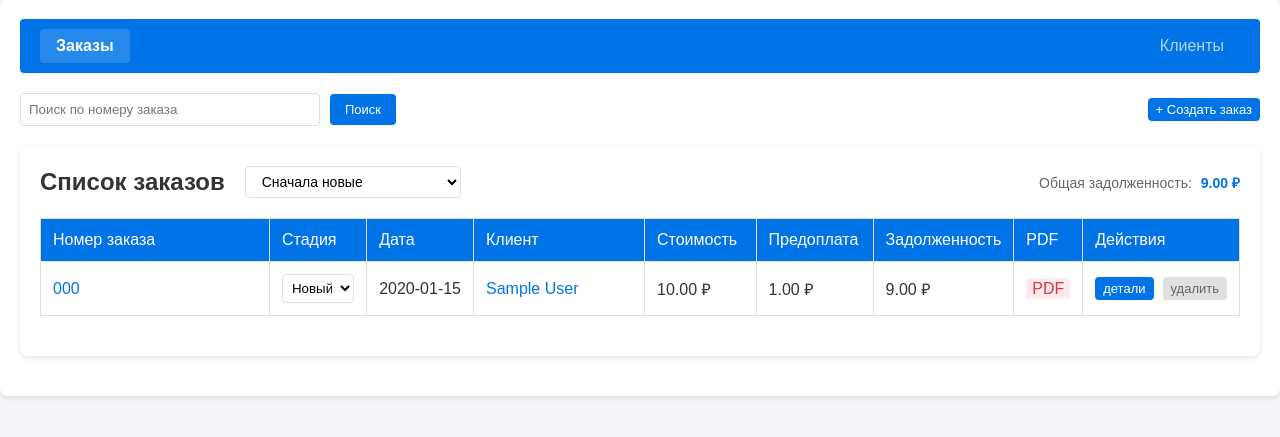
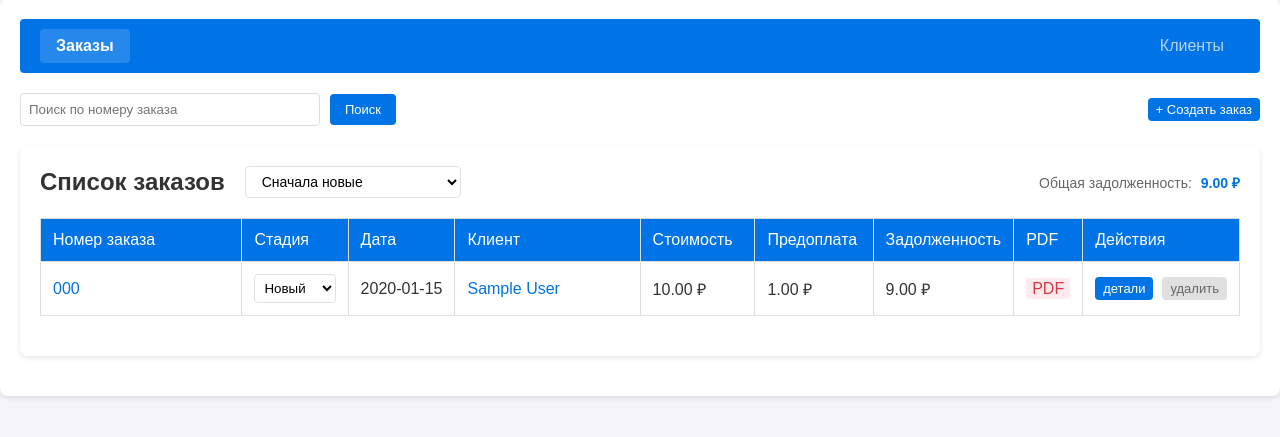
Before and after one commit to kentafar1k/okna, a Django app: page /orders/ in a window 1280 px wide. Shown: the part 85-522 px from the top of the page. Run offline with Django 5.2, Linux system fonts and the light colour scheme; a user stored in the database is signed in; tables that the repository leaves empty hold one stand-in row (values such as "Sample post"); parts of the project's set-up code (start-up, migrations or seed data) failed here and were passed over.

Commit message:
столбцы 3

```diff
--- a/orders/templates/orders/orders.html
+++ b/orders/templates/orders/orders.html
@@ -207,7 +207,7 @@ th, td {
 }
 
 /* Задаем ширину для каждого столбца */
-th:nth-child(1), td:nth-child(1) { width: 30%; }  /* Номер заказа */
+th:nth-child(1), td:nth-child(1) { width: 20%; }  /* Номер заказа */
 th:nth-child(2), td:nth-child(2) { width: 10%; }  /* Стадия */
 th:nth-child(3), td:nth-child(3) { width: 8%; }   /* Дата */
 th:nth-child(4), td:nth-child(4) { width: 20%; }  /* Клиент */
@@ -225,8 +225,16 @@ td:nth-child(1) {
     overflow-wrap: break-word;  /* Современное свойство для переноса слов */
 }
 
-/* Стили для ссылки в ячейке с номером заказа */
-.order-link {
+/* Стили для ячейки с клиентом */
+td:nth-child(4) {
+    max-width: 400px;  /* Такая же максимальная ширина как у номера заказа */
+    white-space: normal;  /* Разрешаем перенос строк */
+    word-wrap: break-word;  /* Разрешаем перенос длинных слов */
+    overflow-wrap: break-word;  /* Современное свойство для переноса слов */
+}
+
+/* Стили для ссылок в ячейках */
+.order-link, .client-link {
     display: inline-block;
     max-width: 100%;  /* Ограничиваем ширину ссылки */
     word-wrap: break-word;  /* Разрешаем перенос длинных слов */
```
